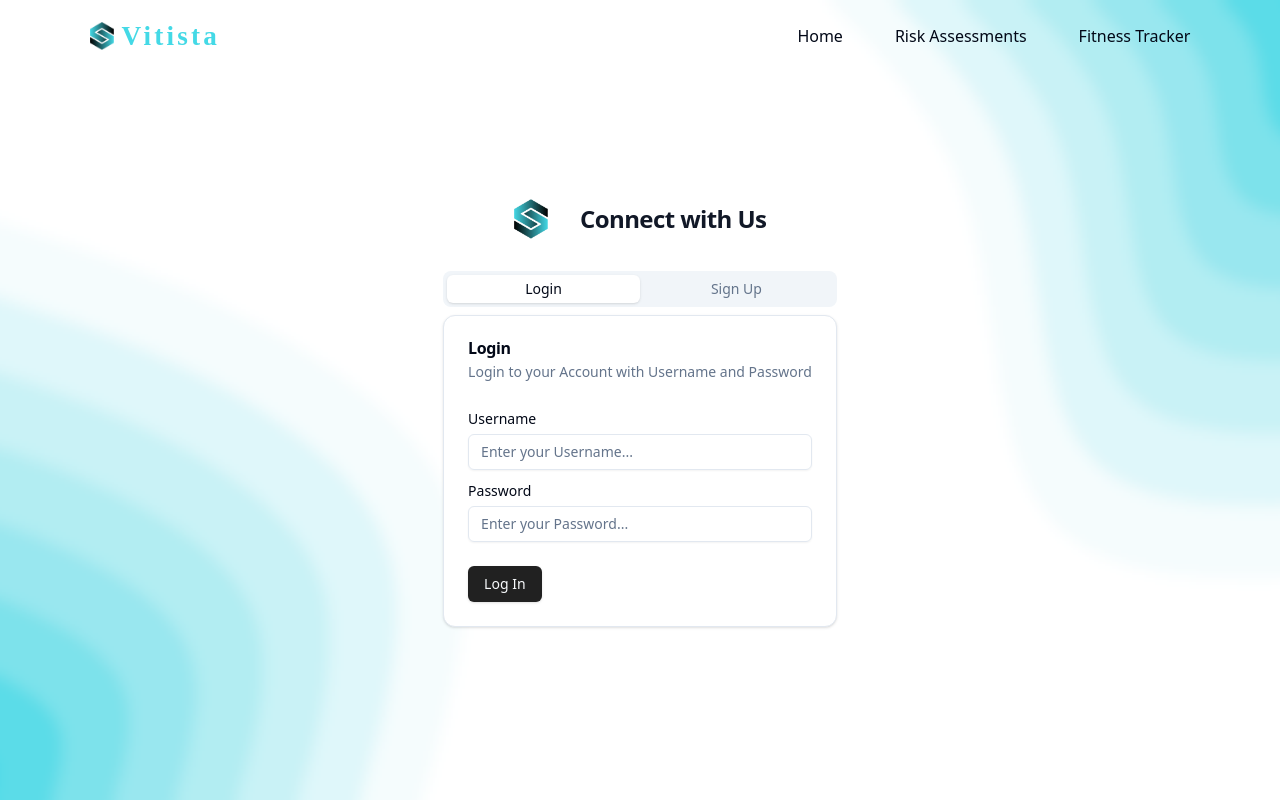
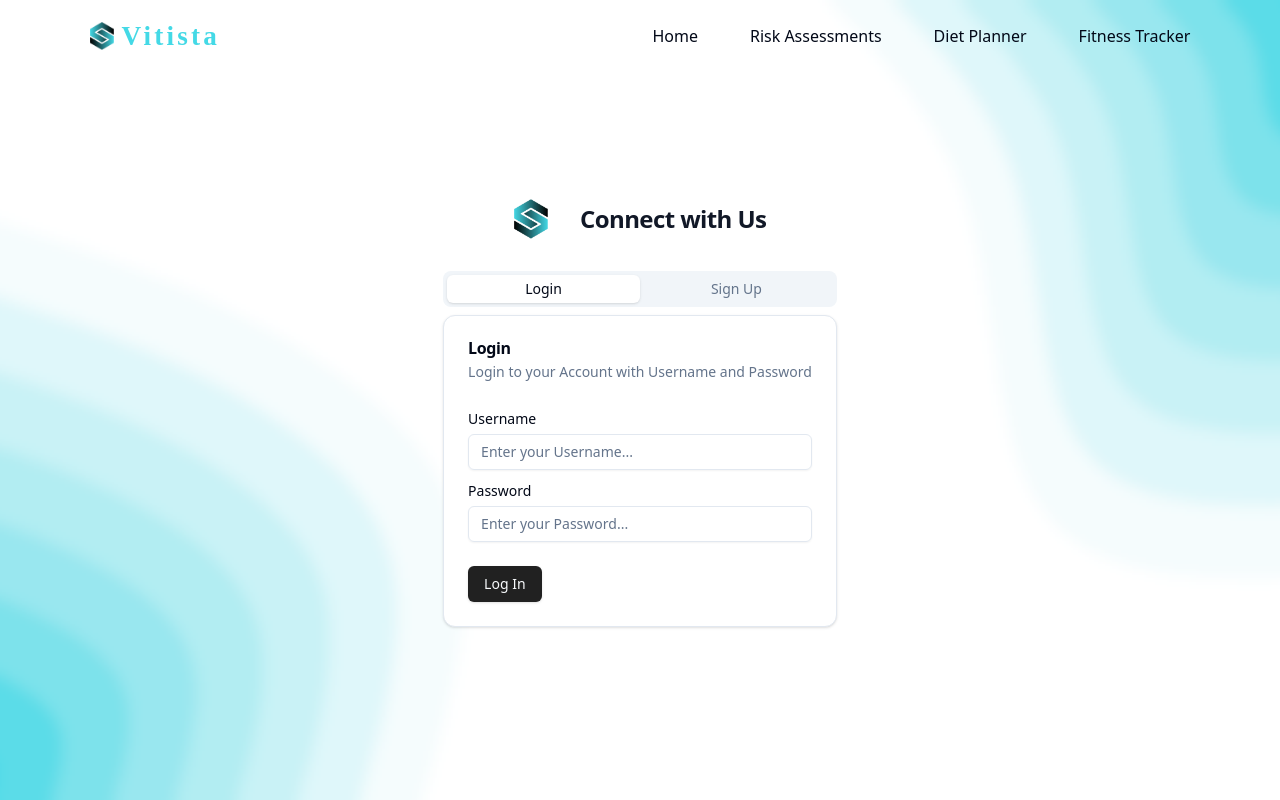
Before and after one commit to puneeth072003/Vitista, a React (Vite) app in the folder Frontend/: page /connect in a window 1280 px wide. Built offline with nearby package versions, Linux system fonts and the light colour scheme; no server answers; a web font is replaced by a local one.

Commit message:
fix #3: Added New Route and Fixed Responsiveness
Signed-off-by: Soorya U <sooryau7@gmail.com>

```diff
--- a/Frontend/src/App.tsx
+++ b/Frontend/src/App.tsx
@@ -10,6 +10,7 @@ import Form from "@/pages/Form";
 import Record from "@/pages/Record";
 import Connect from "@/pages/Connect";
 import Fit from "@/pages/Fit";
+import Diet from "@/pages/Diet";
 
 function App() {
   return (
@@ -21,6 +22,7 @@ function App() {
         <Route path="/form" element={<Form />} />
         <Route path="/connect" element={<Connect />} />
         <Route path="/fit" element={<Fit />} />
+        <Route path="/diet" element={<Diet />} />
       </Routes>
       <Toaster />
     </>
--- a/Frontend/src/components/custom/Header/index.tsx
+++ b/Frontend/src/components/custom/Header/index.tsx
@@ -67,6 +67,16 @@ function Header() {
               </NavigationMenuItem>
               <NavigationMenuItem>
                 <NavigationMenuLink className="font-medium">
+                  <NavLink
+                    to={"/diet"}
+                    className="underline-effect text-center"
+                  >
+                    Diet Planner
+                  </NavLink>
+                </NavigationMenuLink>
+              </NavigationMenuItem>
+              <NavigationMenuItem>
+                <NavigationMenuLink className="font-medium">
                   <NavLink to={"/fit"} className="underline-effect text-center">
                     Fitness Tracker
                   </NavLink>
--- a/Frontend/src/components/custom/Header/style.css
+++ b/Frontend/src/components/custom/Header/style.css
@@ -15,7 +15,11 @@ div[data-visible="hamburger"] {
   display: none;
 }
 
-@media (max-width: 600px) {
+.active {
+  font-style: italic;
+}
+
+@media (max-width: 990px) {
   div[data-visible="large"] {
     display: none;
   }
--- a/Frontend/src/components/custom/HeaderHamburger/index.tsx
+++ b/Frontend/src/components/custom/HeaderHamburger/index.tsx
@@ -22,7 +22,7 @@ function HeaderHamburger() {
               <NavLink
                 onClick={(e) => {
                   e.preventDefault();
-                  navigate('/')
+                  navigate("/");
                   document.getElementById("fa-close")?.click();
                 }}
                 to={"/"}
@@ -35,7 +35,7 @@ function HeaderHamburger() {
               <NavLink
                 onClick={(e) => {
                   e.preventDefault();
-                  navigate('/algorithms')
+                  navigate("/algorithms");
                   document.getElementById("fa-close")?.click();
                 }}
                 to={"/algorithms"}
@@ -48,7 +48,20 @@ function HeaderHamburger() {
               <NavLink
                 onClick={(e) => {
                   e.preventDefault();
-                  navigate('/fit')
+                  navigate("/diet");
+                  document.getElementById("fa-close")?.click();
+                }}
+                to={"/diet"}
+                className="underline-effect"
+              >
+                Diet Planner
+              </NavLink>
+            </Button>
+            <Button className="text-[#000] shadow-none bg-[transparent] flex justify-center items-center gap-[0.5rem] font-[Poppins] hover-button font-bold">
+              <NavLink
+                onClick={(e) => {
+                  e.preventDefault();
+                  navigate("/fit");
                   document.getElementById("fa-close")?.click();
                 }}
                 to={"/fit"}
--- /dev/null
+++ b/Frontend/src/pages/Diet/index.tsx
@@ -0,0 +1,9 @@
+function Diet() {
+  return (
+    <>
+      <main></main>
+    </>
+  );
+}
+
+export default Diet;
```
